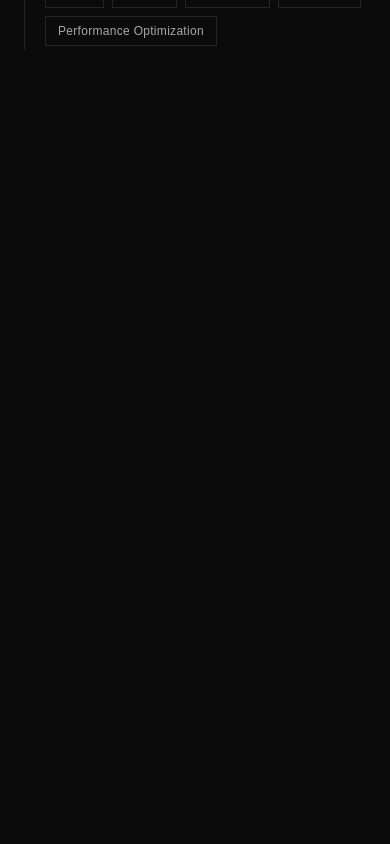
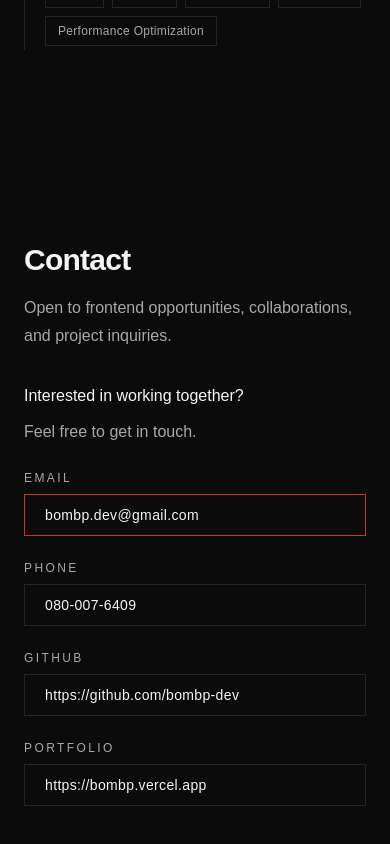
Before and after one commit to bombp-dev/frontend-portfolio, a Next.js app: page / in a window 390 px wide. Shown: the part 7132-7976 px from the top of the page. Before the commit the page ends 7278 px from the top, so only its background shows below. Built offline with nearby package versions, Linux system fonts and the light colour scheme.

Commit message:
feat: add contact section

```diff
--- a/src/app/page.tsx
+++ b/src/app/page.tsx
@@ -1,4 +1,5 @@
 import { About } from "@/sections/About";
+import { Contact } from "@/sections/Contact";
 import { Experience } from "@/sections/Experience";
 import { Hero } from "@/sections/Hero";
 import { Projects } from "@/sections/Projects";
@@ -12,6 +13,7 @@ export default function Home() {
       <Skills />
       <Projects />
       <Experience />
+      <Contact />
     </main>
   );
 }
--- a/src/config/site.ts
+++ b/src/config/site.ts
@@ -2,7 +2,7 @@ export const siteConfig = {
   name: "Chanchai Phoyoo",
   title: "Frontend Developer | Website Management",
   email: "bombp.dev@gmail.com",
-  github: "https://github.com/bombp-dev/",
+  github: "https://github.com/bombp-dev",
   resume: "/resume.pdf",
   description:
     "Frontend Developer specializing in React, Next.js, and modern web applications. Experienced in building responsive dashboards, business systems, and user-friendly web experiences.",
--- /dev/null
+++ b/src/sections/Contact.tsx
@@ -0,0 +1,78 @@
+import { Container } from "@/components/layout/Container";
+import { Section } from "@/components/layout/Section";
+import { Button } from "@/components/ui/Button";
+import { Heading } from "@/components/ui/Heading";
+import { siteConfig } from "@/config/site";
+
+const phone = "080-007-6409";
+const portfolioUrl = "https://bombp.vercel.app";
+
+const contactItems = [
+  {
+    label: "Email",
+    href: `mailto:${siteConfig.email}`,
+    value: siteConfig.email,
+    variant: "primary" as const,
+  },
+  {
+    label: "Phone",
+    href: `tel:${phone.replace(/[\s-]/g, "")}`,
+    value: phone,
+    variant: "secondary" as const,
+  },
+  {
+    label: "GitHub",
+    href: siteConfig.github,
+    value: siteConfig.github,
+    variant: "secondary" as const,
+  },
+  {
+    label: "Portfolio",
+    href: portfolioUrl,
+    value: portfolioUrl,
+    variant: "secondary" as const,
+  },
+];
+
+export function Contact() {
+  return (
+    <Section id="contact" aria-labelledby="contact-heading">
+      <Container>
+        <div className="grid gap-8 md:grid-cols-2 md:items-start md:gap-12 lg:gap-16">
+          <Heading
+            id="contact-heading"
+            as="h2"
+            title="Contact"
+            subtitle="Open to frontend opportunities, collaborations, and project inquiries."
+          />
+
+          <div className="flex flex-col gap-6 md:gap-8">
+            <div className="space-y-2">
+              <p className="text-base leading-7 text-[var(--foreground)] md:text-lg md:leading-8">
+                Interested in working together?
+              </p>
+              <p className="text-base leading-7 text-[var(--secondary)] md:text-lg md:leading-8">
+                Feel free to get in touch.
+              </p>
+            </div>
+
+            {contactItems.map((item) => (
+              <div key={item.label} className="space-y-2">
+                <p className="text-xs font-medium uppercase tracking-[0.2em] text-[var(--secondary)]">
+                  {item.label}
+                </p>
+                <Button
+                  href={item.href}
+                  variant={item.variant}
+                  className="w-full justify-start sm:w-auto"
+                >
+                  {item.value}
+                </Button>
+              </div>
+            ))}
+          </div>
+        </div>
+      </Container>
+    </Section>
+  );
+}
```
